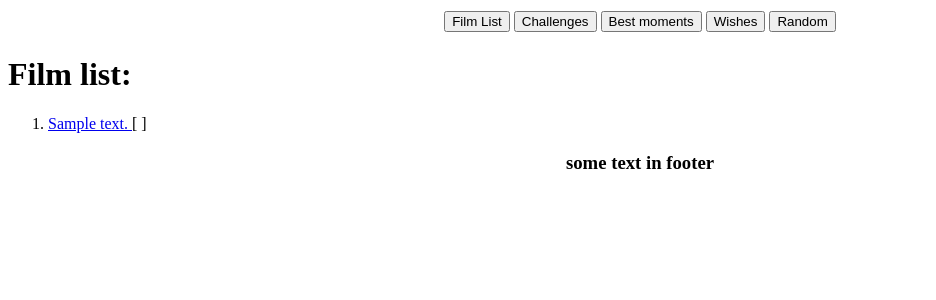
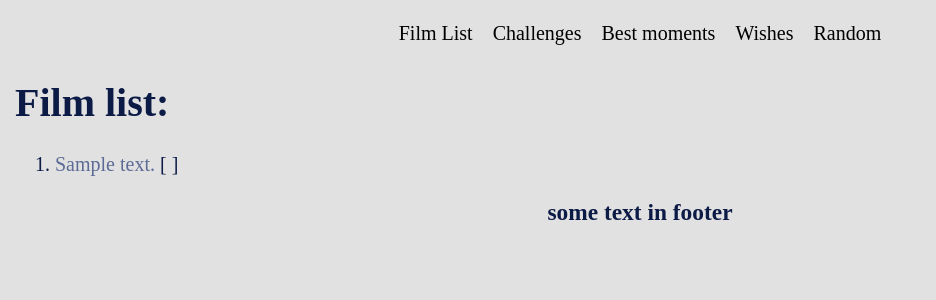
Before and after one commit to randomowo/randomowo-ru, a Django app: template templates/index.html in a window 1280 px wide. Shown: the top 300 px of the page, without its empty margins (0-936 px from the left). Run offline with Django 3.2, Linux system fonts and the light colour scheme; the template is opened without the code that fills it: most values are stand-ins (such as "Sample title", 1, 10 or a date in 2020); some web fonts are replaced.

Commit message:
[index] * added styles for all pages

```diff
--- /dev/null
+++ b/static/index/css/index.css
@@ -0,0 +1,38 @@
+@font-face {
+    font-family: Podkova;
+    src: url('/static/index/fonts/Podkova-Regular.ttf');
+}
+
+body {
+    font-family: Podkova;
+    font-size: 20px;
+    color: #0C1A46;
+    background-color: #E1E1E1;
+    margin: 15px;
+}
+
+a {
+    text-decoration: none;
+}
+
+a:link, a:visited, a:active {
+    color: #5C6A96;
+}
+
+a:hover {
+    color: #8E9CC8;
+}
+
+.button {
+    border: none;
+    border-radius: 4px;
+    padding: 4px 8px;
+    background-color: #E1E1E1;
+    font-family: Podkova;
+    font-size: 20px;
+    transition-duration: 0.7s;
+}
+
+.button:hover {
+    background-color: #D0D0D0;
+}
--- a/templates/header.html
+++ b/templates/header.html
@@ -4,11 +4,11 @@
 			<tr>
 				<form action="/cinema/" method="POST">
 					{% csrf_token %}
-					<td><input type="submit" name="flist" value="Film List"></td>
-					<td><input type="submit" name="chlist" value="Challenges"></td>
-					<td><input type="submit" name="bmoments" value="Best moments"></td>
-					<td><input type="submit" name="wlist" value="Wishes"></td>
-					<td><input type="submit" name="random" value="Random"></td>
+					<td><input class="button" type="submit" name="flist" value="Film List"></td>
+					<td><input class="button" type="submit" name="chlist" value="Challenges"></td>
+					<td><input class="button" type="submit" name="bmoments" value="Best moments"></td>
+					<td><input class="button" type="submit" name="wlist" value="Wishes"></td>
+					<td><input class="button" type="submit" name="random" value="Random"></td>
 				</form>
 			</tr>
 		</table>
--- a/templates/index.html
+++ b/templates/index.html
@@ -2,8 +2,7 @@
 "http://www.w3.org/TR/xhtml1/DTD/xhtml1-transitional.dtd">
 <html>
 	<head>
-		<meta http-equiv="Content-Type" content="text/html; charset=utf-8" />
-		<title>Film list</title>
+		<link rel="stylesheet" type="text/css" href="/static/index/css/index.css">
 		<!-- add css -->
 	</head>
 	<body>
```
Also changed, not shown: 1 other file.
